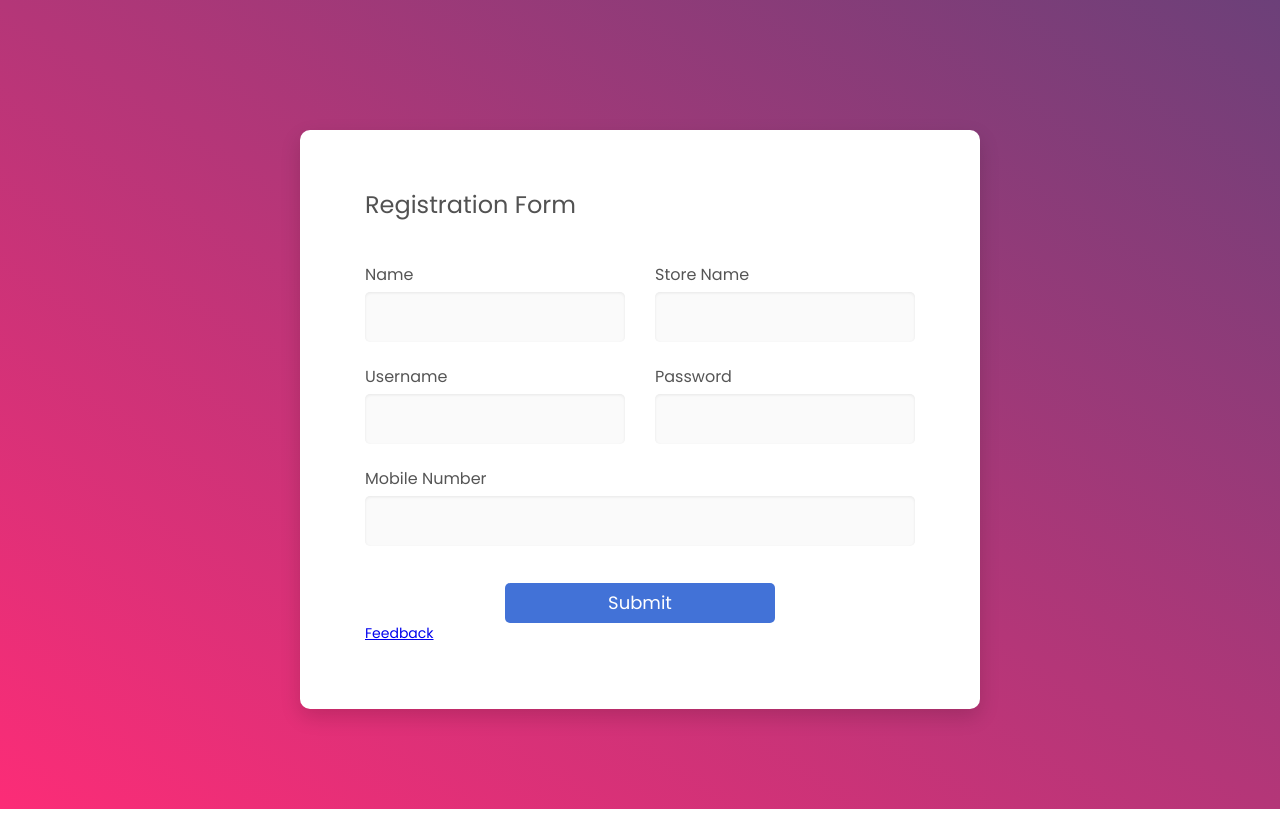
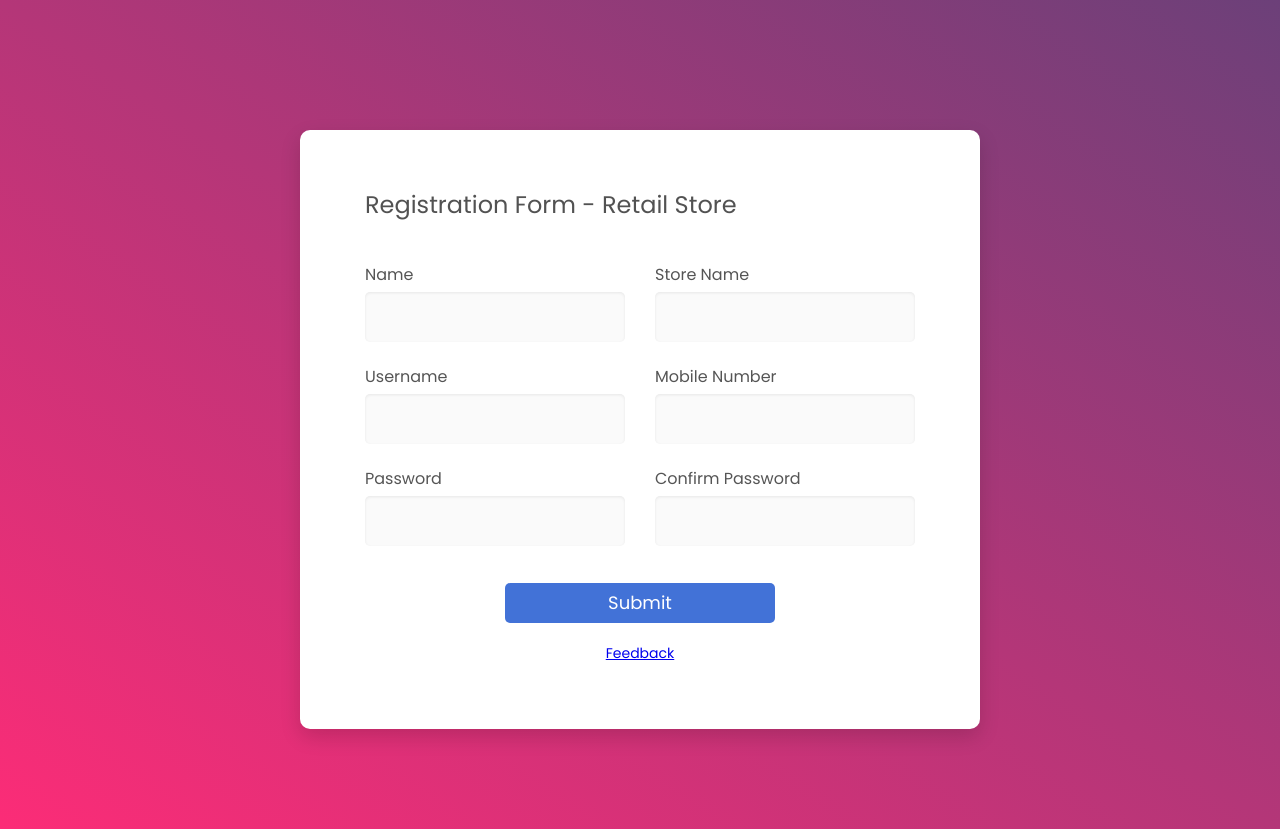
Before and after one commit to anshulforyou/connecthappily-deploy, a Flask app: page /signup/ in a window 1280 px wide. Run offline with Flask 2, Linux system fonts and the light colour scheme; some libraries are stand-ins or nearby versions.

Commit message:
added confirm password bar

```diff
--- a/project/app.py
+++ b/project/app.py
@@ -56,8 +56,11 @@ def signup():
         store_name = userDetails['store_name']
         mobile = userDetails['Mobile']
         if len(mobile) != 10:
-            return render_template('signup1.html', fail = False, mob_f = True)
+            return render_template('signup1.html', fail = False, mob_f = True, pass1 =False)
         password = userDetails['password']
+        password2 = userDetails['password2']
+        if password != password2:
+            return render_template('signup1.html', fail = False, mob_f =False, pass1 =True)
         cur = conn.cursor()
         try:
             cur.execute("INSERT INTO users(name, store_name, mobile, password, username) values(%s, %s, %s, %s, %s);",
@@ -67,8 +70,8 @@ def signup():
             return redirect('/login')
         except:
             cur.close()
-            return render_template('signup1.html', fail=True)
-    return render_template('signup1.html', fail=False)
+            return render_template('signup1.html', fail=True, pass1 = False)
+    return render_template('signup1.html', fail=False, pass1 = False)
 
 @app.route('/signup_warehouse', methods=['POST', 'GET'])
 def signup_warehouse():
@@ -80,9 +83,12 @@ def signup_warehouse():
         mobile = details['mobile']
         print(len(mobile))
         if len(mobile) != 10:
-            return render_template('signup_warehouse.html', fail = False, mob_f=True)
+            return render_template('signup_warehouse1.html', fail = False, mob_f=True, pass1=False)
         username = details['username']
         password = details['password']
+        password2 = details['password2']
+        if password != password2:
+            return render_template('signup_warehouse1.html', fail=False, mob_f=False, pass1=True)
         cur = conn.cursor()
         try:
             cur.execute('insert into warehouses(warehouse_name, enterprise, owner_name, mobile, username, password) values(%s, %s, %s, %s, %s, %s);', (name, enterprise, owner, mobile, username, password))
@@ -91,9 +97,9 @@ def signup_warehouse():
             return redirect(url_for('login'))
         except:
             cur.close()
-            return render_template('signup_warehouse1.html', fail = True)
+            return render_template('signup_warehouse1.html', fail = True, pass1 = False)
             # return <script>alert('username already taken')</script>
-    return render_template('signup_warehouse1.html', fail = False)
+    return render_template('signup_warehouse1.html', fail = False, pass1 = False)
 
 # @app.route('/users/')
 # def users():
@@ -187,6 +193,7 @@ def warehouse(user):
             listitem = request.form
             item_name = listitem['item_name']
             company = listitem['company']
+            user1 = int(user)
             try:
                 price = int(listitem['price'])
             except:
@@ -195,7 +202,6 @@ def warehouse(user):
                 itemlist = cur.fetchall()
                 cur.close()
                 return render_template('warehouse1.html', itemlist=itemlist, price_f=True)
-            user1 = int(user)
             # print(type(price))
             expiry_date = listitem['expiry_date']
             # print(listitem['availability'])
@@ -274,10 +280,10 @@ def selectitem(id, user):
             # cur.execute('insert into %(table)s (item_id,price, quantity) values (%s, %s,%s)', {"table":AsIs(table),items[i], price1,quantity[i]})
             try:
                 cur.execute('insert into %s (item_id, price, quantity) values (%%s, %%s, %%s)' %table, (items[i], price1,quantity[i]))
+                conn.commit()
             except:
                 cur.close()
                 return redirect('/selectitem/'+str(id)+'/'+str(user))
-            conn.commit()
         cur.close()
         return redirect('/cart/'+str(id)+'/'+str(user))
 
--- a/project/templates/selectitem1.html
+++ b/project/templates/selectitem1.html
@@ -54,7 +54,7 @@
                                     <td>{{item[1]}}</td>
                                     <td>{{item[2]}}</td>
                                     <td>{{item[3]}}</td>
-                                    <td><input type="numbers" name="quantity" placeholder="quantity"></td>
+                                    <td><input type="number" name="quantity" placeholder="quantity"></td>
                                     <td><input type="checkbox" name="select" value={{item[0]}}></td>
                                 </tr>
                                 {% endfor %}
--- a/project/templates/signup1.html
+++ b/project/templates/signup1.html
@@ -31,7 +31,7 @@
         <div class="wrapper wrapper--w680">
             <div class="card card-4">
                 <div class="card-body">
-                    <h2 class="title">Registration Form</h2>
+                    <h2 class="title">Registration Form - Retail Store</h2>
                     <form method="POST" action="">
                         <div class="row row-space">
                             <div class="col-2">
@@ -56,16 +56,22 @@
                             </div>
                             <div class="col-2">
                                 <div class="input-group">
-                                    <label class="label">Password</label>
-                                    <input class="input--style-4" type="text" name="password">
+                                    <label class="label">Mobile Number</label>
+                                    <input class="input--style-4" type="text" name="Mobile">
                                 </div>
                             </div>
                         </div>
                         <div class="row row-space">
-                            <div class="col-2" style="width: 100%">
+                            <div class="col-2">
                                 <div class="input-group">
-                                    <label class="label">Mobile Number</label>
-                                    <input class="input--style-4" type="text" name="Mobile">
+                                    <label class="label">Password</label>
+                                    <input class="input--style-4" type="password" name="password">
+                                </div>
+                            </div>
+                            <div class="col-2">
+                                <div class="input-group">
+                                    <label class="label">Confirm Password</label>
+                                    <input class="input--style-4" type="password" name="password2">
                                 </div>
                             </div>
                             <!-- <div class="col-2">
@@ -93,11 +99,13 @@
                         </div>
                         {%if fail%}
                         <div ><p style="text-align: center; margin-top: 20px; color: red;">Username already taken, please try another username</p></div>
+                        {%elif pass1%}
+                        <div><p style="text-align: center; margin-top: 20px; color: red;">Password do not match</p></div>
                         {% elif mob_f%}
                         <div><p style="text-align: center; margin-top: 20px; color: red;">Mobile Number Invalid</p></div>
                         {%endif%}
                         <div class="text-center">
-                    <p><a href="{{url_for('feedback')}}" class="txt2 hov1">
+                    <p style="text-align: center; margin-top: 20px;"><a href="{{url_for('feedback')}}" class="txt2 hov1">
                         Feedback
                     </a></p>
 
```
Also changed, not shown: project/templates/signup_warehouse1.html (+14 -3 lines).
